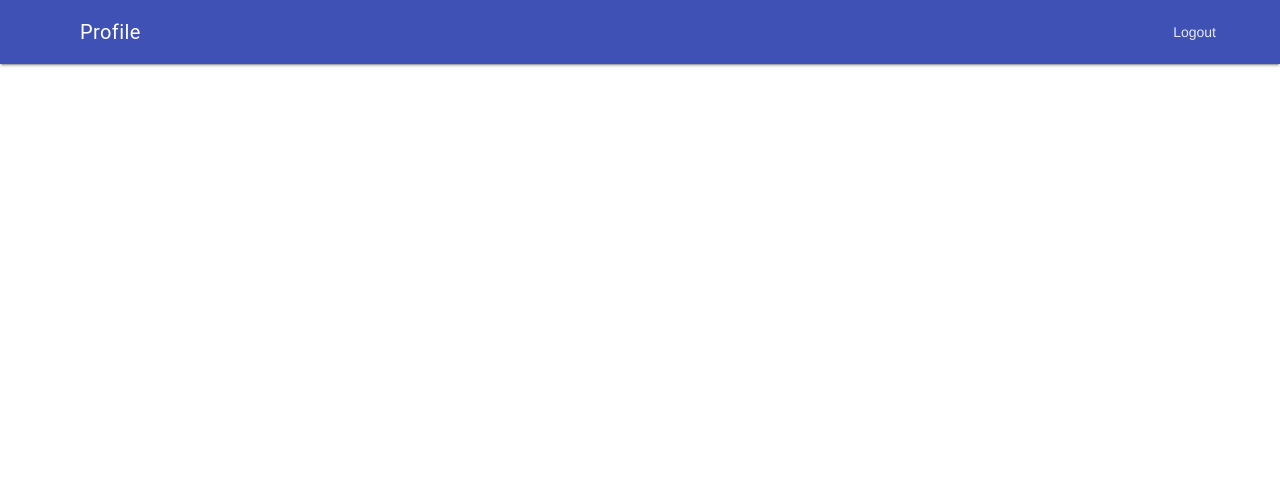
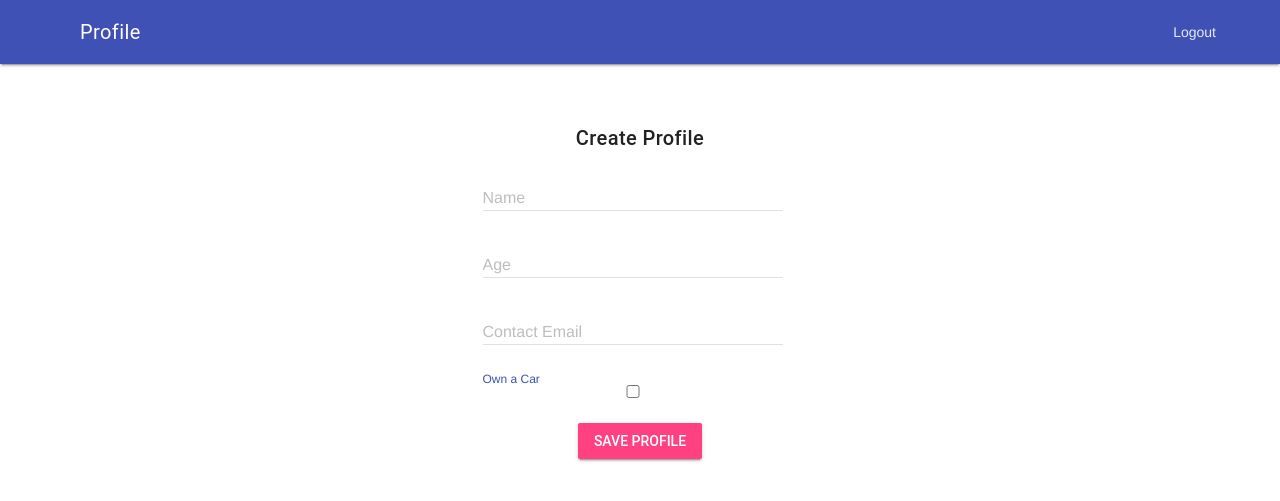
Before and after one commit to psdev30/piggyback, a Flask app: template templates/profile.html in a window 1280 px wide. Shown: the top 501 px of the page. Run offline with Flask 2, Linux system fonts and the light colour scheme; the template is opened without the code that fills it, so the values that code supplies are empty.

Commit message:
Update profile.html
created profile page

```diff
--- a/templates/profile.html
+++ b/templates/profile.html
@@ -30,6 +30,45 @@
   </div>
   <main class="mdl-layout__content">
     <div class="page-content">
+      <div style='text-align: center; margin-top: 5%'>
+        <h5>Create Profile</h5>
+        <!-- sticky login form with username/password fields -->
+        <form action="" method="post">
+            <div class="mdl-textfield mdl-js-textfield mdl-textfield--floating-label"
+                 style="margin-right: 15px">
+                <input class="mdl-textfield__input" type="text" id="profile_name" name="profile_name">
+                <label class="mdl-textfield__label" for="profile_name">Name</label>
+            </div>
+            <br />
+
+            <div class="mdl-textfield mdl-js-textfield mdl-textfield--floating-label"
+                 style="margin-right: 15px;">
+                <input class="mdl-textfield__input" type="number" id="profile_age" name="profile_age">
+                <label class="mdl-textfield__label" for="profile_age">Age</label>
+            </div>
+            <br />
+
+            <div class="mdl-textfield mdl-js-textfield mdl-textfield--floating-label"
+                 style="margin-right: 15px">
+                <input class="mdl-textfield__input" type="email" id="profile_email" name="profile_email">
+                <label class="mdl-textfield__label" for="profile_email">Contact Email</label>
+            </div>
+            <br />
+
+            <div class="mdl-textfield mdl-js-textfield mdl-textfield--floating-label"
+                 style="margin-right: 15px">
+                <input class="mdl-textfield__input" type="checkbox" id="profile_car" name="profile_car">
+                <label class="mdl-textfield__label" for="profile_car">Own a Car</label>
+
+            </div>
+            <br />
+
+            <button class="mdl-button mdl-js-button mdl-button--raised mdl-js-ripple-effect mdl-button--accent"
+                    type="submit">
+                Save Profile
+            </button>
+        </form>
+    </div>
     </div>
   </main>
 </div>
```
